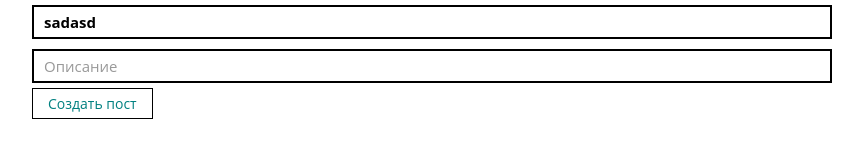
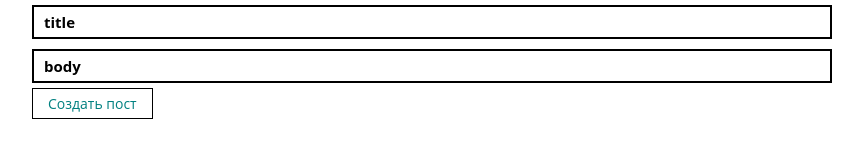
Before and after one commit to Sparow2021/RepeatReact, a React (Create React App) app: page / in a window 1280 px wide. Shown: the top 148 px of the page, without its empty margins (208-1071 px from the left). Built offline with nearby package versions, Linux system fonts and the light colour scheme.

Commit message:
ypr inputs all

```diff
--- a/src/App.js
+++ b/src/App.js
@@ -14,25 +14,27 @@ function App() {
     { id: 4, title: 'React', body: 'Description' }
   ])
 
-  const [title, setTitle] = useState('sadasd');
-  const bodyInputRef = useRef();
+  const [title, setTitle] = useState('title');
+  const [body, setBody] = useState('body');
 
-  function addNewPost(event){
+
+
+  function addNewPost(event) {
     event.preventDefault();
-    console.log({title})
-    console.log(bodyInputRef.current.value)
+    console.log({ title })
+    console.log({ body })
+
     console.log('Новый пост добавлен!')
   }
 
   return (
     <div className="App">
       <form>
-        <MyInput type="text" placeholder="Название" value={title} onChange={e => setTitle(e.target.value)}/>
-        {/* <input ref={bodyInputRef} type="text" placeholder="test"/> */}
-        <MyInput ref={bodyInputRef} type="text" placeholder="Описание"/>
-        <MyButton  onClick={addNewPost}>Создать пост</MyButton>
+        <MyInput type="text" placeholder="Название" value={title} onChange={e => setTitle(e.target.value)} />
+        <MyInput type="text" placeholder="Описание" value={body} onChange={e=>setBody(e.target.value)} />
+        <MyButton onClick={addNewPost}>Создать пост</MyButton>
       </form>
-      <PostList posts={posts} title={'Список курсов: '}/>
+      <PostList posts={posts} title={'Список курсов: '} />
     </div>
   );
 }
--- a/src/components/UI/button/MyButton.module.css
+++ b/src/components/UI/button/MyButton.module.css
@@ -4,5 +4,5 @@
     font-size: 14px;
     background: transparent;
     border: 1px solid black;
-    align-self: center;
+
 }
--- a/src/components/UI/input/MyInput.jsx
+++ b/src/components/UI/input/MyInput.jsx
@@ -1,9 +1,9 @@
 import React from 'react';
 import classes from './MyInput.module.css'
-const MyInput = React.forwardRef((props, ref) => {
+const MyInput = (props) => {
     return (
-        <input ref={ref} {...props} className={classes.myInput} type="text" />
+        <input {...props} className={classes.myInput} type="text" />
     );
-})
+}
 
 export default MyInput;
```
Also changed, not shown: 1 other file (tests, documents, lock files or other folders).
